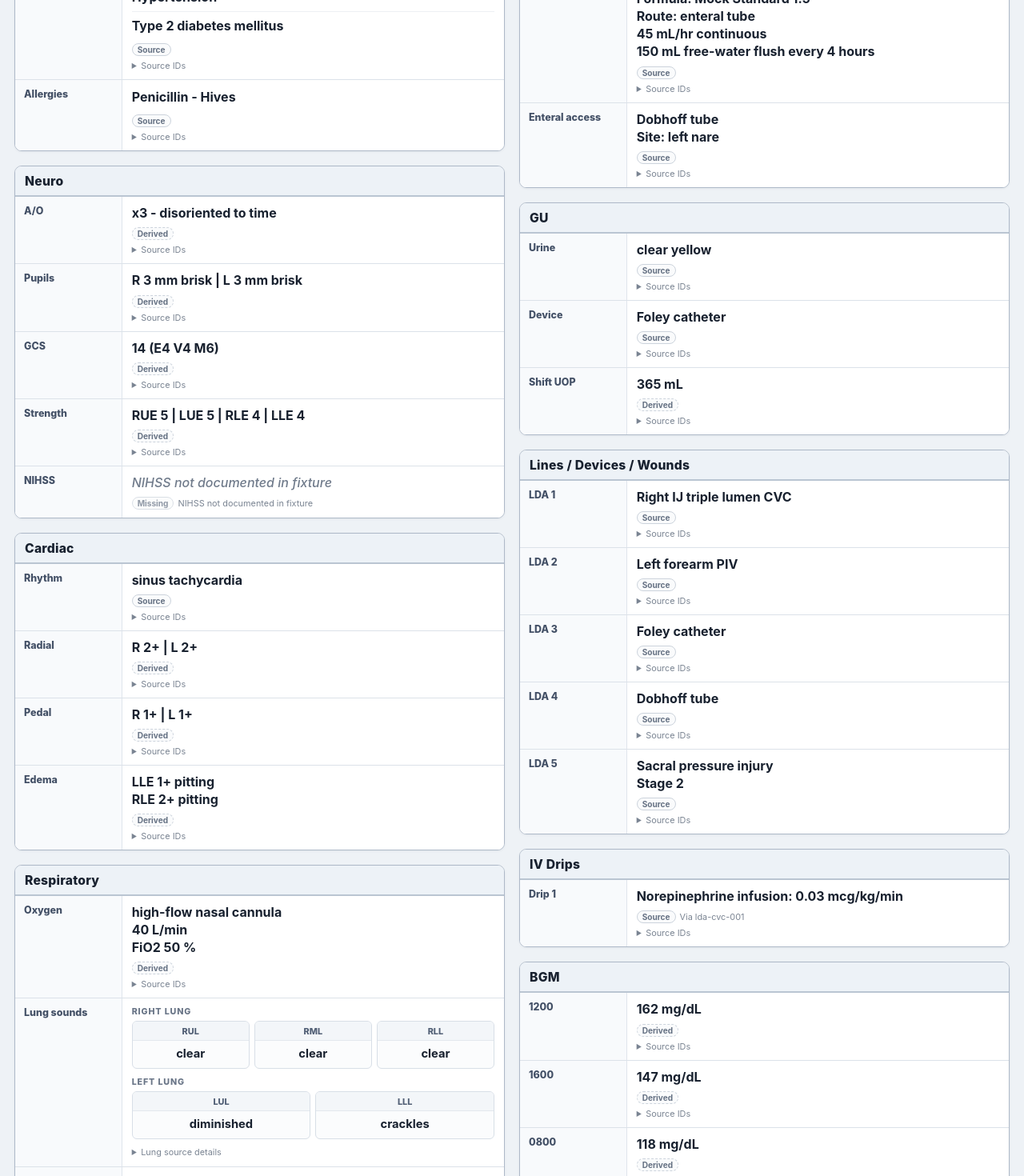
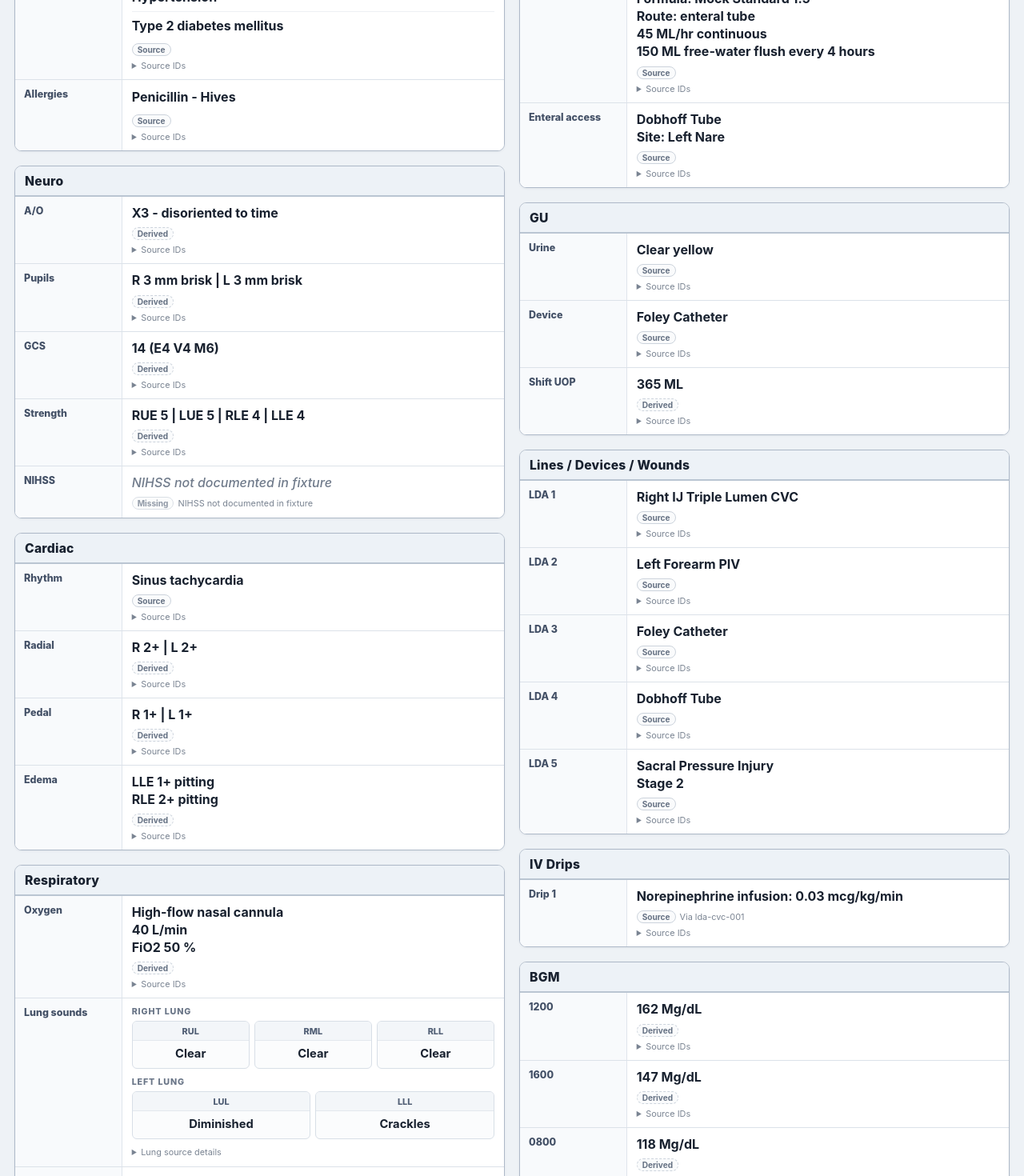
Before and after one commit to badmrfrosty313/Epic-Report-Sheet, a React (Vite) app: page / in a window 1280 px wide. Shown: the part 380-1850 px from the top of the page at 80% size. Built offline with nearby package versions, Linux system fonts and the light colour scheme.

Commit message:
Standardize report display capitalization

```diff
--- a/src/App.tsx
+++ b/src/App.tsx
@@ -9,6 +9,70 @@ import "./styles.css";
 
 const fixture = fixtureJson as unknown as IcuFixture;
 const report = buildReportState(fixture);
+
+type DisplayCase = "sentence" | "title" | "preserve";
+
+const clinicalAcronyms = new Set([
+  "A/O",
+  "BGM",
+  "CVC",
+  "DHT",
+  "FiO2",
+  "GCS",
+  "H/H",
+  "HFNC",
+  "ICU",
+  "IJ",
+  "IV",
+  "LDA",
+  "NIHSS",
+  "NG",
+  "OG",
+  "PIV",
+  "RUE",
+  "LUE",
+  "RLE",
+  "LLE",
+  "UOP",
+]);
+
+function sentenceCase(value: string): string {
+  return value.replace(/[A-Za-z]/, (letter) => letter.toUpperCase());
+}
+
+function titleCase(value: string): string {
+  return value
+    .split(/(\s+|\/|—|-)/)
+    .map((part) => {
+      if (!part.trim() || ["/", "—", "-"].includes(part)) return part;
+
+      const bare = part.replace(/^[^A-Za-z0-9]+|[^A-Za-z0-9:+.%]+$/g, "");
+      if (!bare) return part;
+
+      if (
+        clinicalAcronyms.has(bare) ||
+        /^[A-Z0-9][A-Z0-9.+%]*$/.test(bare) ||
+        /^\d/.test(bare)
+      ) {
+        return part;
+      }
+
+      const index = part.indexOf(bare);
+      const formatted = bare.charAt(0).toUpperCase() + bare.slice(1);
+      return part.slice(0, index) + formatted + part.slice(index + bare.length);
+    })
+    .join("");
+}
+
+function formatDisplayText(value: string, mode: DisplayCase): string {
+  if (mode === "preserve") return value;
+
+  const formatter = mode === "title" ? titleCase : sentenceCase;
+  return value
+    .split("\n")
+    .map((line) => formatter(line))
+    .join("\n");
+}
 
 function provenanceLabel(provenance: FieldProvenance): string {
   switch (provenance) {
@@ -26,9 +90,11 @@ function provenanceLabel(provenance: FieldProvenance): string {
 function DisplayField({
   label,
   field,
+  valueCase = "sentence",
 }: {
   label: string;
   field: ReportField<unknown>;
+  valueCase?: DisplayCase;
 }) {
   const displayValue =
     field.value === null ? field.note ?? "Not documented" : field.value;
@@ -41,10 +107,10 @@ function DisplayField({
           {Array.isArray(displayValue)
             ? displayValue.map((item, index) => (
                 <div className="field-value-line" key={index}>
-                  {String(item)}
+                  {formatDisplayText(String(item), valueCase)}
                 </div>
               ))
-            : String(displayValue)}
+            : formatDisplayText(String(displayValue), valueCase)}
         </div>
         <div className="field-meta">
           <span className={`badge badge-${field.provenance}`}>
@@ -74,7 +140,10 @@ function LungCell({
     <div className={`lung-cell ${field.value === null ? "lung-cell-missing" : ""}`}>
       <div className="lung-cell-label">{label}</div>
       <div className="lung-cell-value">
-        {field.value ?? field.note ?? "Not documented"}
+        {formatDisplayText(
+          field.value ?? field.note ?? "Not documented",
+          "sentence",
+        )}
       </div>
     </div>
   );
@@ -252,18 +321,31 @@ export default function App() {
           <Section title="GI / Nutrition">
             <DisplayField label="Abdomen" field={report.gi.abdomen} />
             <DisplayField label="Nutrition" field={report.gi.nutrition} />
-            <DisplayField label="Enteral access" field={report.gi.enteralAccess} />
+            <DisplayField
+              label="Enteral access"
+              field={report.gi.enteralAccess}
+              valueCase="title"
+            />
           </Section>
 
           <Section title="GU">
             <DisplayField label="Urine" field={report.gu.urine} />
-            <DisplayField label="Device" field={report.gu.device} />
+            <DisplayField
+              label="Device"
+              field={report.gu.device}
+              valueCase="title"
+            />
             <DisplayField label="Shift UOP" field={report.gu.shiftUop} />
           </Section>
 
           <Section title="Lines / Devices / Wounds">
             {report.ldas.map((item, index) => (
-              <DisplayField key={index} label={`LDA ${index + 1}`} field={item} />
+              <DisplayField
+                key={index}
+                label={`LDA ${index + 1}`}
+                field={item}
+                valueCase="title"
+              />
             ))}
           </Section>
 
```
